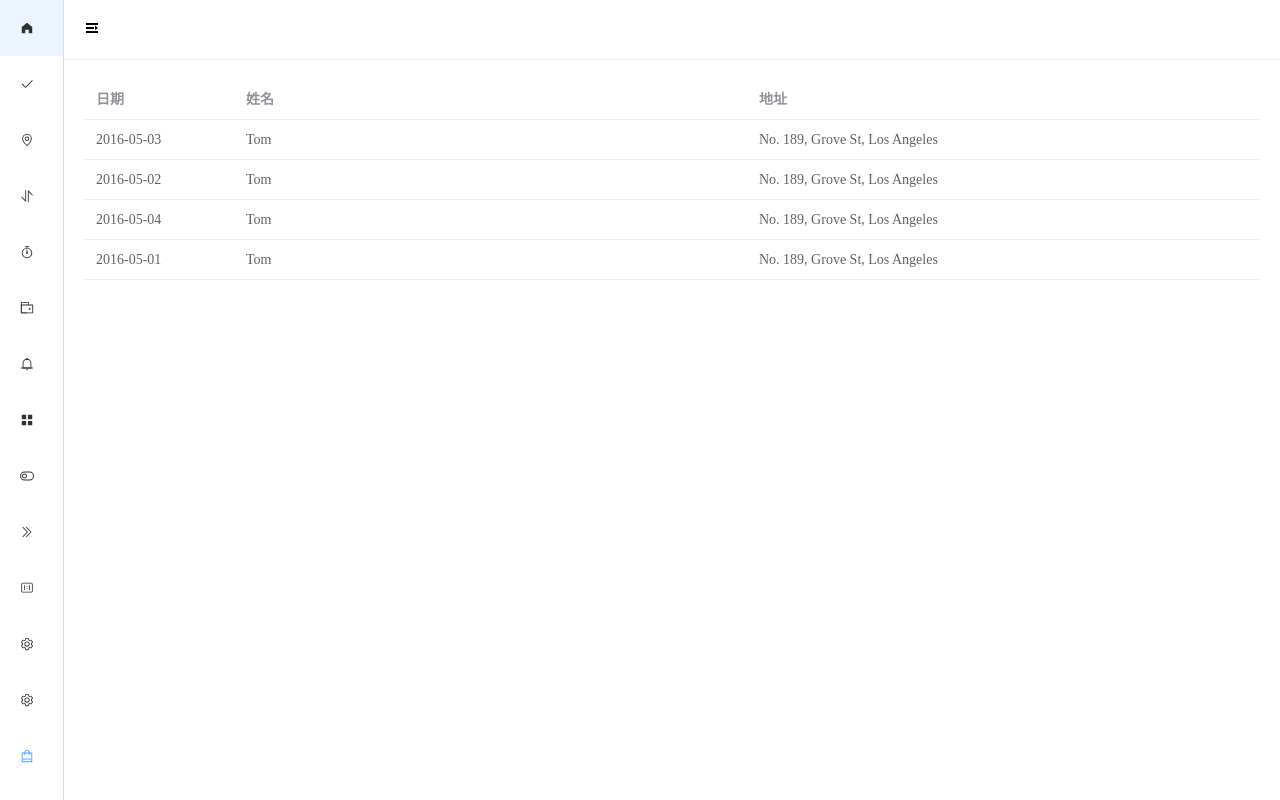
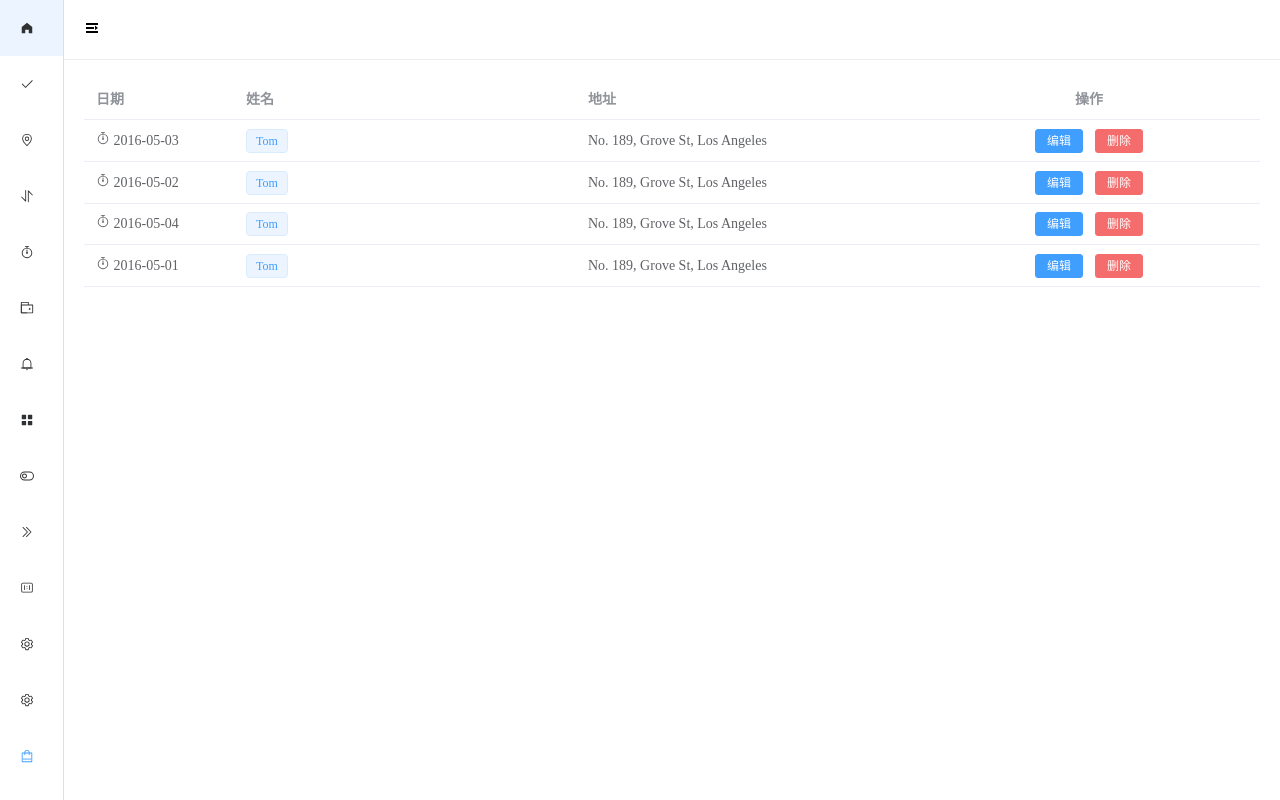
Before and after one commit to wangyongalive/YComponent, a Vue app: page /table in a window 1280 px wide. Built offline with nearby package versions, Linux system fonts and the light colour scheme.

Commit message:
表格组件-巧用插槽实现操作项和自定义列数据

```diff
--- a/src/components/table/src/index.vue
+++ b/src/components/table/src/index.vue
@@ -1,13 +1,31 @@
 <template>
   <el-table :data="data">
-    <el-table-column v-for="(item, index) in options" :key="index" :prop="item.prop" :label="item.label"
-      :width="item.width" />
+    <!-- <el-table-column v-for="(item, index) in tableOption" :key="index" :prop="item.prop" :label="item.label"
+      :width="item.width" :align="item.align" /> -->
+    <template v-for="(item, index) in tableOption" :key="index">
+      <!-- 没有插槽 -->
+      <el-table-column v-if="!item.slot" :prop="item.prop" :label="item.label" :width="item.width"
+        :align="item.align" />
+      <!-- 插槽 -->
+      <el-table-column v-else :prop="item.prop" :label="item.label" :width="item.width" :align="item.align">
+        <!-- #defalut="scope"  表格自身的插槽-->
+        <template #default="scope">
+          <slot :name="item.slot" :scope="scope"></slot>
+        </template>
+      </el-table-column>
+    </template>
+    <el-table-column :label="actionOption!.label" :width="actionOption!.width" :align="actionOption!.align">
+      <template #default="scope">
+        <slot name="action" :scope="scope"></slot>
+      </template>
+
+    </el-table-column>
   </el-table>
 </template>
 
 <script setup lang="ts">
 import { TableOptions } from './types';
-import { PropType } from 'vue';
+import { PropType, computed } from 'vue';
 
 const props = defineProps({
   // 表格配置选项
@@ -21,6 +39,11 @@ const props = defineProps({
     required: true
   },
 })
+
+// 过滤操作项之后的配置
+const tableOption = computed(() => props.options.filter((item) => !item.action))
+// 操作项
+const actionOption = computed(() => props.options.find((item) => item.action))
 </script>
 
 <style scoped>
--- a/src/components/table/src/types.ts
+++ b/src/components/table/src/types.ts
@@ -9,4 +9,6 @@ export interface TableOptions {
   slot?: string
   // 宽度
   width?: string | number
+  // 是否代表操作项
+  action?: boolean
 }
--- a/src/views/table/index.vue
+++ b/src/views/table/index.vue
@@ -1,6 +1,26 @@
 <template>
   <div>
-    <y-table :data="tableData" :options="options"></y-table>
+    <y-table :data="tableData" :options="options">
+      <template #date="{ scope }">
+        <el-icon-timer></el-icon-timer>
+        {{ scope.row.date }}
+      </template>
+      <template #name="{ scope }">
+        <el-popover effect="light" trigger="hover" placement="top" width="auto">
+          <template #default>
+            <div>name: {{ scope.row.name }}</div>
+            <div>address: {{ scope.row.address }}</div>
+          </template>
+          <template #reference>
+            <el-tag>{{ scope.row.name }}</el-tag>
+          </template>
+        </el-popover>
+      </template>
+      <template #action="{ scope }">
+        <el-button type="primary" size="small" @click="edit(scope)">编辑</el-button>
+        <el-button type="danger" size="small" @click="cancel(scope)">删除</el-button>
+      </template>
+    </y-table>
   </div>
 </template>
 
@@ -8,7 +28,7 @@
 import { TableOptions } from '@/components/table/src/types';
 
 
-
+// 表格数据
 const tableData = [
   {
     date: '2016-05-03',
@@ -32,18 +52,34 @@ const tableData = [
   },
 ]
 
+// 表格配置
 const options: TableOptions[] = [{
   prop: 'date',
   label: '日期',
+  slot: 'date',
   width: 150
 },
 {
   prop: 'name',
   label: '姓名',
+  slot: 'name'
 }, {
   prop: 'address',
   label: '地址',
+}, {
+  label: '操作',
+  align: 'center',
+  action: true
 }]
+
+
+const edit = (scoped: any) => {
+  console.log(scoped);
+
+}
+
+const cancel = (scoped: any) => { }
+
 
 </script>
 
```
